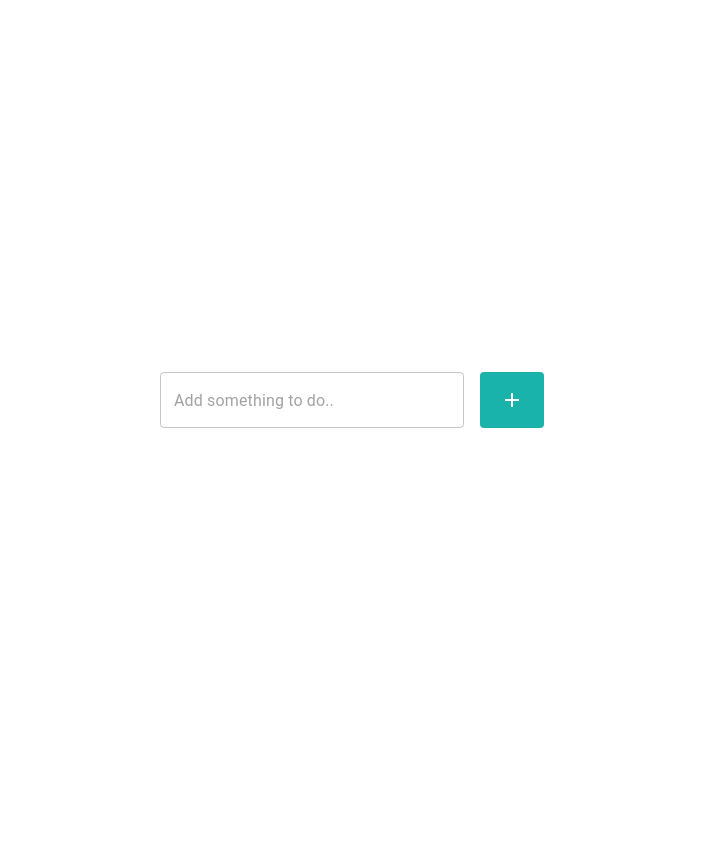
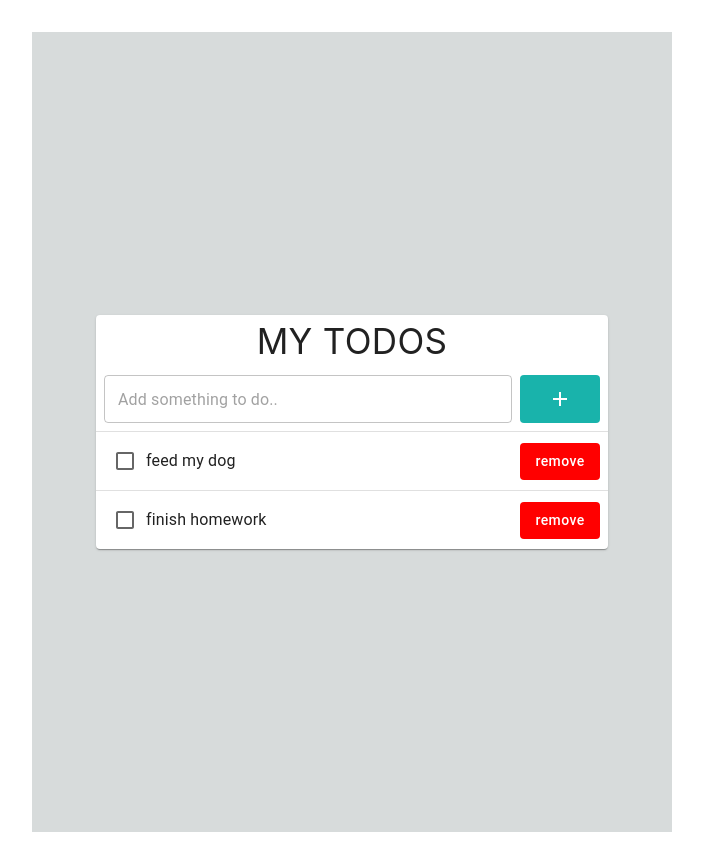
Before and after one commit to tomered/Todo-Frontend, a React (Vite) app: page / in a window 1280 px wide. Shown: the whole page, without its empty margins (288-991 px from the left). Before the commit the page ends 800 px from the top, so only its background shows below. Built offline with nearby package versions, Linux system fonts and the light colour scheme.

Commit message:
implement Todo list page component

```diff
--- a/src/App.tsx
+++ b/src/App.tsx
@@ -4,15 +4,16 @@ import viteLogo from "/vite.svg";
 import "./App.css";
 import TodoListPage from "./pages/TodoListPage/TodoListPage";
 import TodoListText from "./Components/TodoList/TodoListText/TodoListText";
+import { Box } from "@mui/system";
+import { COLORS } from "./colors";
 
 function App() {
   const [count, setCount] = useState(0);
 
   return (
-    <>
-      {/* <TodoListPage /> */}
-      <TodoListText/>
-    </>
+    <Box>
+      <TodoListPage />
+    </Box>
   );
 }
 
--- /dev/null
+++ b/src/Components/Buttons/AppButton.tsx
@@ -0,0 +1,38 @@
+import React from "react";
+import { extandedSxProps } from "../../types";
+import { Button } from "@mui/material";
+import { COLORS } from "../../colors";
+
+interface AppButtonProps {
+  extraSx?: extandedSxProps;
+  children: React.ReactNode;
+  onClick: () => void;
+  disabled?: boolean;
+}
+
+const baseSx: extandedSxProps = {
+  bgcolor: COLORS.RED_BUTTON,
+  textTransform: "none",
+  "&:hover": {
+    backgroundColor: COLORS.RED_BUTTON_HOVER,
+  },
+  minWidth: "80px",
+  color: COLORS.ADD_BUTTON
+};
+
+export default function AppButton({
+  extraSx = {},
+  children,
+  disabled = false,
+  onClick,
+}: AppButtonProps) {
+  return (
+    <Button
+      onClick={onClick}
+      disabled={disabled}
+      sx={{ ...baseSx, ...extraSx }}
+    >
+      {children}
+    </Button>
+  );
+}
--- a/src/Components/TodoList/ListItem/ListItem.tsx
+++ b/src/Components/TodoList/ListItem/ListItem.tsx
@@ -1,35 +1,32 @@
 import { Box, Button, Checkbox, SxProps, Typography } from "@mui/material";
 import React from "react";
 import { COLORS } from "../../../colors";
+import AppButton from "../../Buttons/AppButton";
 
-const removeButtonSx = {
-  bgcolor: COLORS.RED_BUTTON,
-  textTransform: "none",
-  "&:hover": {
-    backgroundColor: COLORS.RED_BUTTON_HOVER,
-  },
-};
 
 export interface ListItemProps {
   description: string;
   removeButtonExtraSx?: any;
-  removeButtonClickHandler: () => void
+  removeButtonClickHandler: () => void;
 }
 
 export default function ListItem({
   description,
   removeButtonExtraSx = {},
-  removeButtonClickHandler = () => {}
+  removeButtonClickHandler = () => {},
 }: ListItemProps) {
   return (
-    <Box sx={{ display: "flex", flex: 1, alignItems: "center" , margin: 1}}>
+    <Box sx={{ display: "flex", flex: 1, alignItems: "center", margin: 1 }}>
       <Checkbox />
       <Typography sx={{ display: "flex", width: "100%" }}>
         {description}
       </Typography>
-      <Button variant="contained" sx={{...removeButtonSx, ...removeButtonExtraSx}} onClick={removeButtonClickHandler}>
+      <AppButton
+        extraSx={{...removeButtonExtraSx}}
+        onClick={removeButtonClickHandler}
+      >
         remove
-      </Button>
+      </AppButton>
     </Box>
   );
 }
--- a/src/Components/TodoList/TodoList.tsx
+++ b/src/Components/TodoList/TodoList.tsx
@@ -4,14 +4,14 @@ import { Box, Divider } from "@mui/material";
 import { TodoTask } from "../../types";
 
 interface TodoListProps {
-  items: TodoTask[];
+  items?: TodoTask[];
 }
 
 export default function TodoList({
   items = [{ description: "feed my dog" }, { description: "finish homework" }],
 }: TodoListProps) {
   return (
-    <Box sx={{ width: "30vw" }}>
+    <Box sx={{ width: "100%" }}>
       {items.map((todoTask) => (
         <>
           <Divider />
--- a/src/Components/TodoList/TodoListText/TodoListText.tsx
+++ b/src/Components/TodoList/TodoListText/TodoListText.tsx
@@ -9,6 +9,7 @@ import {
 import React, { useRef, useState } from "react";
 import AddIcon from "@mui/icons-material/Add";
 import { COLORS } from "../../../colors";
+import AppButton from "../../Buttons/AppButton";
 
 export default function TodoListText() {
   const [description, setDescription] = useState("");
@@ -17,9 +18,9 @@ export default function TodoListText() {
     setDescription(event.target.value);
   };
   return (
-    <Box sx={{ display: "flex", width: "30vw" }}>
-      <FormControl sx={{ width: "100%", marginRight: 2 }}>
-        <OutlinedInput
+    <Box sx={{ display: "flex", flex: 1, margin: 1 , height: '6vh'}}>
+      <FormControl sx={{ display: "flex", flex: 1, marginRight: 1 }}>
+        <OutlinedInput sx={{height: '6vh'}}
           placeholder="Add something to do.."
           value={description}
           type="text"
@@ -28,11 +29,11 @@ export default function TodoListText() {
           onChange={handleChange}
         />
       </FormControl>
-      <Button
-        sx={{
+      <AppButton
+        extraSx={{
           bgcolor: COLORS.ADD_BUTTON_BG,
           color: COLORS.ADD_BUTTON,
-          borderRadius: 1,
+          //   borderRadius: 1,
           "&:hover": {
             backgroundColor: COLORS.ADD_BUTTON_HOVER,
           },
@@ -44,7 +45,7 @@ export default function TodoListText() {
         }}
       >
         <AddIcon />
-      </Button>
+      </AppButton>
     </Box>
   );
 }
--- a/src/colors.ts
+++ b/src/colors.ts
@@ -3,5 +3,6 @@ export const COLORS = {
     RED_BUTTON_HOVER: '#8c1c03',
     ADD_BUTTON_BG: '#19b3ab',
     ADD_BUTTON: '#fff',
-    ADD_BUTTON_HOVER: '#328f8a'
+    ADD_BUTTON_HOVER: '#328f8a',
+    CARD_BG: '#d7dbdb'
 }
--- a/src/main.tsx
+++ b/src/main.tsx
@@ -3,13 +3,27 @@ import ReactDOM from "react-dom/client";
 import App from "./App.tsx";
 import "./index.css";
 import { Routes, Route, BrowserRouter } from "react-router-dom";
+import { Box } from "@mui/system";
+import { COLORS } from "./colors.ts";
 
 ReactDOM.createRoot(document.getElementById("root")!).render(
   <React.StrictMode>
     <BrowserRouter>
-      <Routes>
-        <Route path="/*" element={<App />} />
-      </Routes>
+      <Box
+        sx={{
+          bgcolor: COLORS.CARD_BG,
+          display: "flex",
+          alignItems: "center",
+          justifyContent: "center",
+          flex: 1,
+          height: "100vh", // Adjust the height as needed
+          width: "50vw",
+        }}
+      >
+        <Routes>
+          <Route path="/*" element={<App />} />
+        </Routes>
+      </Box>
     </BrowserRouter>
   </React.StrictMode>
 );
--- a/src/pages/TodoListPage/TodoListPage.tsx
+++ b/src/pages/TodoListPage/TodoListPage.tsx
@@ -1,11 +1,23 @@
 import React from "react";
 import TodoList from "../../Components/TodoList/TodoList";
-import { Box } from "@mui/material";
+import { Box, Card, Typography } from "@mui/material";
+import { COLORS } from "../../colors";
+import TodoListText from "../../Components/TodoList/TodoListText/TodoListText";
+<style>
+  @import
+  url('https://fonts.googleapis.com/css2?family=Inter:wght@400;700&family=Oswald:wght@700&display=swap');
+</style>;
 
 export default function TodoListPage() {
   return (
-    <div>
-      <TodoList />
-    </div>
+    <Box sx={{margin: '5px', width: '40vw'}}>
+      <Card sx={{}}>
+        <Typography sx={{ fontFamily: "Inter", fontSize: "35px" }}>
+          MY TODOS
+        </Typography>
+        <TodoListText />
+        <TodoList />
+      </Card>
+    </Box>
   );
 }
--- a/src/types.ts
+++ b/src/types.ts
@@ -1,3 +1,9 @@
+import { SxProps } from "@mui/system";
+
 export interface TodoTask{
     description: string
 }
+
+export type extandedSxProps = {
+    [key: string]: string | number | SxProps;
+}
```
